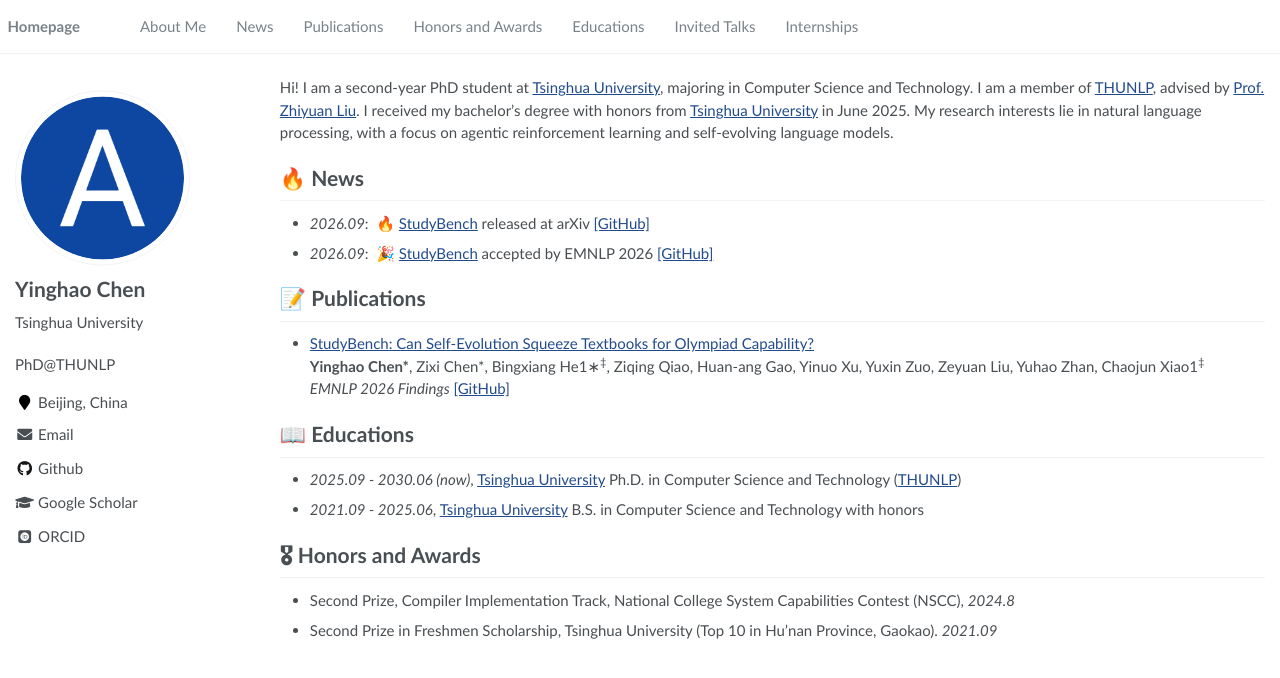
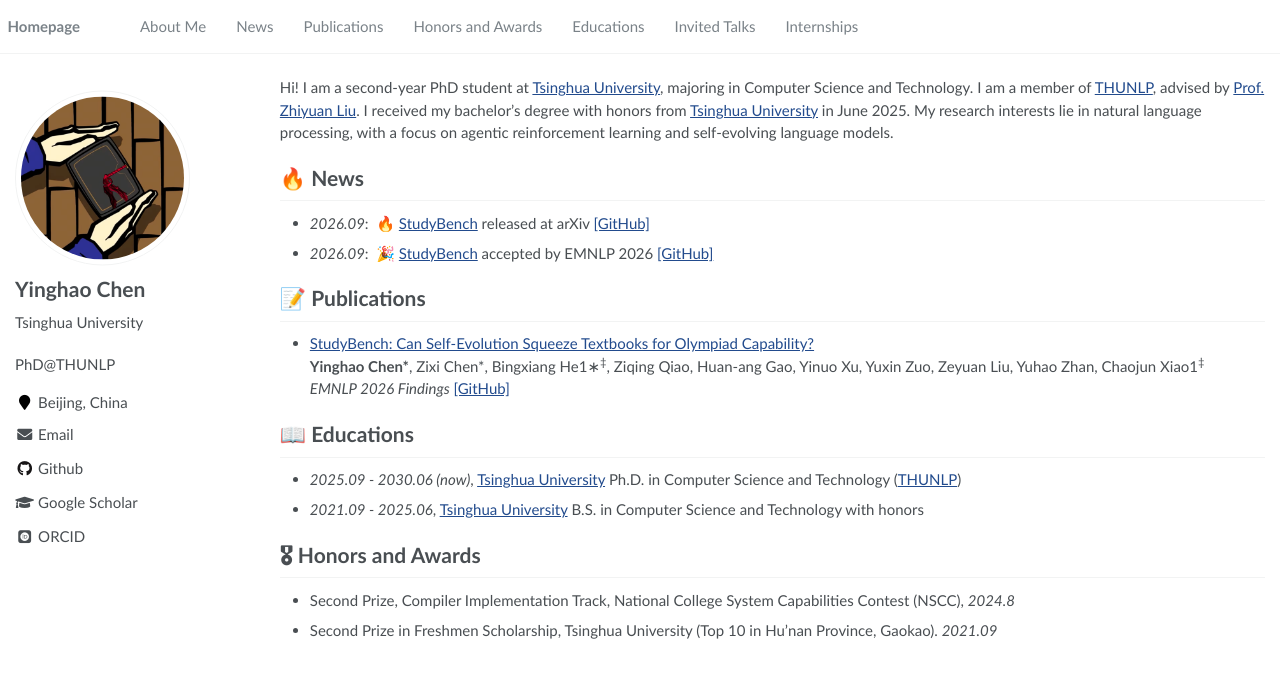
Before and after one commit to yhyayi/yhyayi.github.io, a Jekyll site: the page built from _pages/about.md, in a window 1280 px wide. Shown: the top 678 px of the page. Built offline with Jekyll 4.4.1, drawn with Linux system fonts in a browser that asks for light colours; some web fonts are replaced.

Commit message:
update avatar

```diff
--- a/_config.yml
+++ b/_config.yml
@@ -22,7 +22,7 @@ baidu_site_verification  :  # get baidu_site_verification from https://ziyuan.ba
 # Site Author
 author:
   name             : "Yinghao Chen"
-  avatar           : "images/android-chrome-512x512.png"
+  avatar           : "images/avatar-512x512.png"
   bio              : "Tsinghua University"
   location         : "Beijing, China"
   employer         :
```
Also changed, not shown: images/avatar-192x192.png (added), images/avatar-512x512.png (added), images/avatar.png (added), images/site.webmanifest.
